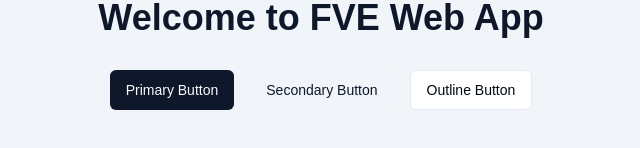
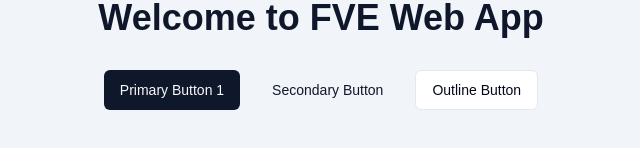
Before and after one commit to HonzaSodomka/FVE_WebApplication, a Next.js app in the folder frontend/: page / in a window 1280 px wide. Shown: the part 346-494 px from the top of the page, without its empty margins (319-959 px from the left). Built offline with nearby package versions, Linux system fonts and the light colour scheme.

Commit message:
another automatic deployment test

```diff
--- a/frontend/src/app/page.tsx
+++ b/frontend/src/app/page.tsx
@@ -10,7 +10,7 @@ export default function Home() {
 
         <div className="flex gap-4 justify-center">
           <Button variant="default">
-            Primary Button
+            Primary Button 1
           </Button>
           <Button variant="secondary">
             Secondary Button
```
